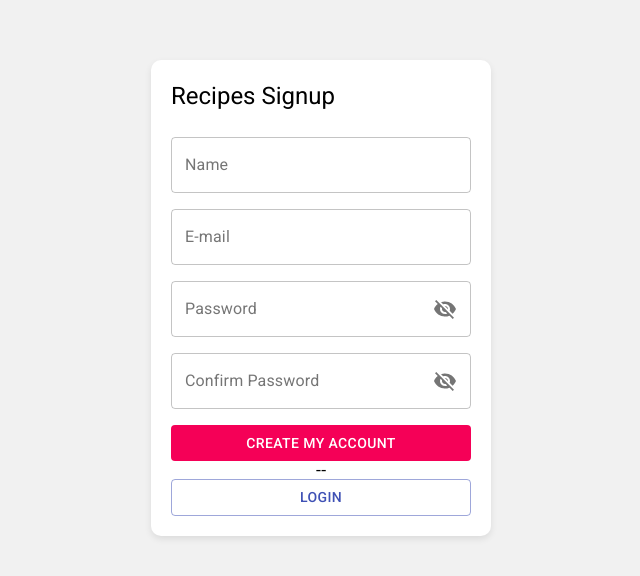
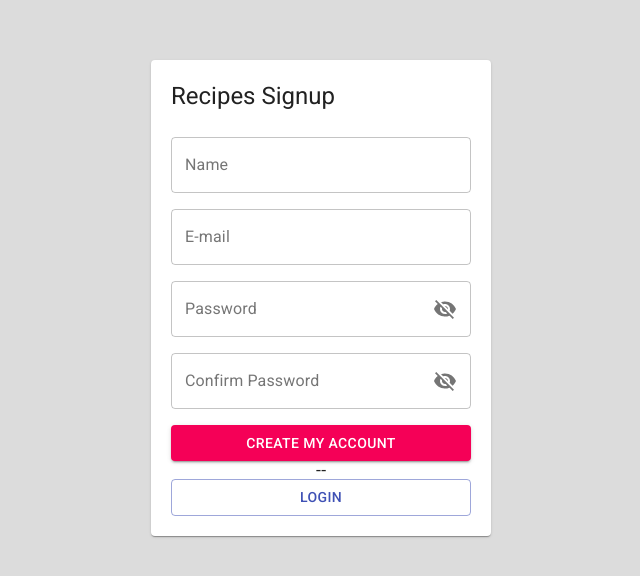
Before and after one commit to pedropaulodf/desafio-onesight, a React (Create React App) app: page /register in a window 1280 px wide. Shown: the part 102-678 px from the top of the page, without its empty margins (319-959 px from the left). Built offline with nearby package versions, Linux system fonts and the light colour scheme.

Commit message:
Aviso visual de loading nos botões de login e criar conta

```diff
--- a/src/pages/CreateAccount.js
+++ b/src/pages/CreateAccount.js
@@ -1,12 +1,42 @@
 import { useEffect, useState } from "react";
 import { useSelector } from "react-redux";
-import styled from "styled-components";
 import api from "../services/api.js";
 import { useHistory } from "react-router";
 import { Visibility, VisibilityOff } from "@material-ui/icons";
 import MuiAlert from "@material-ui/lab/Alert";
 import {apiSignupURL} from '../utils/Utils';
-import { Button, FormControl, Grid, IconButton, InputAdornment, InputLabel, OutlinedInput, Snackbar, Typography } from "@material-ui/core";
+import { makeStyles } from '@material-ui/core/styles';
+import { Box, Button, CircularProgress, FormControl, Grid, IconButton, InputAdornment, InputLabel, OutlinedInput, Paper, Snackbar, Typography } from "@material-ui/core";
+
+const useStyles = makeStyles((theme) => ({
+  wrapper: {
+    position: 'relative',
+  },
+  buttonProgress: {
+    position: 'absolute',
+    top: '50%',
+    left: '50%',
+    marginTop: -12,
+    marginLeft: -12,
+  },
+  paperBGLogin: {
+    width: '100%',
+    maxWidth: '300px',
+    display: 'flex',
+    flexDirection: 'column',
+    justifyContent: 'center',
+    alignItems: 'center',
+    padding: '20px',
+  },
+  BgLogin: {
+    width: '100vw',
+    height: '100vh',
+    display: 'flex',
+    justifyContent: 'center',
+    alignItems: 'center',
+    backgroundColor: '#dcdcdc',
+  }
+}));
 
 function Alert(props) {
   return <MuiAlert elevation={6} variant="filled" {...props} />;
@@ -15,10 +45,11 @@ function Alert(props) {
 export default function CreateAccount() {
   const logged = useSelector((state) => state.login);
   const history = useHistory();
+  const classes = useStyles();
 
-  const [btnFormSendDisabled, setBtnFormSendDisabled] = useState(false);
   const [errorMessage, setErrorMessage] = useState('');
-  const [openAlertError, setOpenAlertError] = useState(false);
+  const [openAlertError, setOpenAlertError] = useState({state: false, severity: 'error'});
+  const [loading, setLoading] = useState(false);
   const [userLoginValues, setUserLoginValues] = useState({
     name: '',
     email: '',
@@ -35,7 +66,8 @@ export default function CreateAccount() {
 
   async function handleFormSubmit(event) {
     event.preventDefault();
-    const userLogged = await api
+    setLoading(true);
+    const userRegistered = await api
       .post(`${apiSignupURL}`, {
         name: userLoginValues.name,
         email: userLoginValues.email,
@@ -48,11 +80,14 @@ export default function CreateAccount() {
         return false;
       });
 
-    if (userLogged) {
-      history.push("/categories");
+    if (userRegistered) {
+      setErrorMessage("Account created!");
+      setOpenAlertError({state: true, severity: 'success'});
+      setLoading(false);
     } else {
       setErrorMessage("Invalid e-mail or password");
-      setOpenAlertError(true);
+      setOpenAlertError({state: true, severity: 'error'});
+      setLoading(false);
     }
   }
 
@@ -60,7 +95,7 @@ export default function CreateAccount() {
     if (reason === "clickaway") {
       return;
     }
-    setOpenAlertError(false);
+    setOpenAlertError({state: false});
   };
 
   const handleInputsChanges = (prop) => (event) => {
@@ -85,44 +120,36 @@ export default function CreateAccount() {
       case 'name':
         if (userLoginValues.name.length <= 3) {
           setErrorMessage("Name must be greater than 3");
-          setOpenAlertError(true);
-          setBtnFormSendDisabled(true);
+          setOpenAlertError({state: true, severity: 'error'});
         }else{
-          setOpenAlertError(false);
-          setBtnFormSendDisabled(false);
+          setOpenAlertError({state: false, severity: 'error'});
         }
         break;
 
         case 'email':
           if (userLoginValues.email.length <= 3) {
             setErrorMessage("Email must be greater than 3");
-            setOpenAlertError(true);
-            setBtnFormSendDisabled(true);
+            setOpenAlertError({state: true, severity: 'error'});
           }else{
-            setOpenAlertError(false);
-            setBtnFormSendDisabled(false);
+            setOpenAlertError({state: false, severity: 'error'});
           }
           break;
 
         case 'password':
           if (userLoginValues.password.length <= 6) {
             setErrorMessage("Password must be greater than 6");
-            setOpenAlertError(true);
-            setBtnFormSendDisabled(true);
+            setOpenAlertError({state: true, severity: 'error'});
           }else{
-            setOpenAlertError(false);
-            setBtnFormSendDisabled(false);
+            setOpenAlertError({state: false, severity: 'error'});
           }
           break;
 
         case 'passwordConfirm':
           if (userLoginValues.passwordConfirm.length <= 6) {
             setErrorMessage("Confirm Password must be greater than 6");
-            setOpenAlertError(true);
-            setBtnFormSendDisabled(true);
+            setOpenAlertError({state: true, severity: 'error'});
           }else{
-            setOpenAlertError(false);
-            setBtnFormSendDisabled(false);
+            setOpenAlertError({state: false, severity: 'error'});
           }
           break;
 
@@ -136,8 +163,8 @@ export default function CreateAccount() {
   }
 
   return (
-    <StyledContainer>
-      <StyledBoxLogin>
+    <Box className={classes.BgLogin}>
+      <Paper className={classes.paperBGLogin}>
         <form onSubmit={handleFormSubmit}>
           <Grid container spacing={2}>
             <Grid item xs={12} sm={12} md={12}>
@@ -241,31 +268,32 @@ export default function CreateAccount() {
                       </IconButton>
                     </InputAdornment>
                   }
-
                 />
               </FormControl>
             </Grid>
 
             <Grid item xs={12} sm={12} md={12}>
+              <div className={classes.wrapper}>
                   <Button
                     fullWidth
                     variant="contained"
                     color="secondary"
                     type="submit"
-                disableElevation
-                disabled={btnFormSendDisabled}
+                    disabled={loading}
                   >
                     Create my account
                   </Button>
+                  {loading && <CircularProgress size={24} className={classes.buttonProgress} />}
+                </div>
             </Grid>
           </Grid>
 
           <Snackbar
-            open={openAlertError}
+            open={openAlertError.state}
             autoHideDuration={3000}
             onClose={handleCloseAlertError}
           >
-            <Alert onClose={handleCloseAlertError} severity="error">
+            <Alert onClose={handleCloseAlertError} severity={openAlertError.severity}>
               {errorMessage}
             </Alert>
           </Snackbar>
@@ -280,29 +308,7 @@ export default function CreateAccount() {
         >
           Login
         </Button>
-      </StyledBoxLogin>
-    </StyledContainer>
+      </Paper>
+    </Box>
   );
 }
-
-const StyledContainer = styled.div`
-  width: 100vw;
-  height: 100vh;
-  display: flex;
-  justify-content: center;
-  align-items: center;
-  background-color: #f1f1f1;
-`;
-
-const StyledBoxLogin = styled.div`
-  width: 100%;
-  max-width: 300px;
-  display: flex;
-  flex-direction: column;
-  justify-content: center;
-  align-items: center;
-  padding: 20px;
-  background-color: white;
-  border-radius: 10px;
-  box-shadow: 0px 3px 7px 0px rgb(0 0 0 / 9%);
-`;
--- a/src/pages/Login.js
+++ b/src/pages/Login.js
@@ -1,22 +1,43 @@
 import { useEffect, useState } from "react";
 import { useDispatch, useSelector } from "react-redux";
-import styled from "styled-components";
 import api from "../services/api.js";
 import { useHistory } from "react-router";
-import {
-  Button,
-  FormControl,
-  Grid,
-  IconButton,
-  InputAdornment,
-  InputLabel,
-  OutlinedInput,
-  Snackbar,
-  Typography,
-} from "@material-ui/core";
 import { Visibility, VisibilityOff } from "@material-ui/icons";
 import MuiAlert from "@material-ui/lab/Alert";
 import {apiLoginURL} from '../utils/Utils';
+import { makeStyles } from '@material-ui/core/styles';
+import CircularProgress from '@material-ui/core/CircularProgress';
+import { Box, Button, FormControl, Grid, IconButton, InputAdornment, InputLabel, OutlinedInput, Paper, Snackbar, Typography } from "@material-ui/core";
+
+const useStyles = makeStyles((theme) => ({
+  wrapper: {
+    position: 'relative',
+  },
+  buttonProgress: {
+    position: 'absolute',
+    top: '50%',
+    left: '50%',
+    marginTop: -12,
+    marginLeft: -12,
+  },
+  paperBGLogin: {
+    width: '100%',
+    maxWidth: '300px',
+    display: 'flex',
+    flexDirection: 'column',
+    justifyContent: 'center',
+    alignItems: 'center',
+    padding: '20px',
+  },
+  BgLogin: {
+    width: '100vw',
+    height: '100vh',
+    display: 'flex',
+    justifyContent: 'center',
+    alignItems: 'center',
+    backgroundColor: '#f1f1f1',
+  }
+}));
 
 function Alert(props) {
   return <MuiAlert elevation={6} variant="filled" {...props} />;
@@ -26,31 +47,29 @@ export default function Login() {
   const logged = useSelector((state) => state.login);
   const history = useHistory();
   const dispatch = useDispatch();
+  const classes = useStyles();
 
+  const [errorMessage, setErrorMessage] = useState('');
+  const [openAlertError, setOpenAlertError] = useState(false);
+  const [loading, setLoading] = useState(false);
   const [userLoginValues, setUserLoginValues] = useState({
     email: '',
     password: '',
     showPassword: false,
   });
-  const [errorMessage, setErrorMessage] = useState('');
-  const [openAlertError, setOpenAlertError] = useState(false);
-  const [btnFormSendDisabled, setBtnFormSendDisabled] = useState(true);
-
-  useEffect(() => {
-    setOpenAlertError(false);
-    setBtnFormSendDisabled(false);
-    setErrorMessage('');
-  }, [userLoginValues.email, userLoginValues.password]);
 
   useEffect(() => {
     if (logged) {
       history.push("/categories");
     }
-  }, []);
+    setOpenAlertError(false);
+    setLoading(false);
+    setErrorMessage('');
+  }, [userLoginValues.email, userLoginValues.password]);
 
   async function handleFormSubmit(event) {
     event.preventDefault();
-    setBtnFormSendDisabled(true);
+    setLoading(true);
     const userLogged = await api
       .post(`${apiLoginURL}`, {
         email: userLoginValues.email,
@@ -72,7 +91,7 @@ export default function Login() {
     } else {
       setErrorMessage("Invalid e-mail or password");
       setOpenAlertError(true);
-      setBtnFormSendDisabled(false);
+      setLoading(false);
     }
   }
 
@@ -86,12 +105,14 @@ export default function Login() {
   const handleInputsChanges = (prop) => (event) => {
     setUserLoginValues({ ...userLoginValues, [prop]: event.target.value });
   };
+
   const handleClickShowPassword = () => {
     setUserLoginValues({
       ...userLoginValues,
       showPassword: !userLoginValues.showPassword,
     });
   };
+
   const handleMouseDownPassword = (event) => {
     event.preventDefault();
   };
@@ -101,8 +122,9 @@ export default function Login() {
   }
 
   return (
-    <StyledContainer>
-      <StyledBoxLogin>
+    <Box className={classes.BgLogin}>
+      <Paper className={classes.paperBGLogin}>
+
         <form onSubmit={handleFormSubmit}>
           <Grid container spacing={2}>
             <Grid item xs={12} sm={12} md={12}>
@@ -159,16 +181,18 @@ export default function Login() {
             </Grid>
 
             <Grid item xs={12} sm={12} md={12}>
+              <div className={classes.wrapper}>
                 <Button
                   fullWidth
                   variant="contained"
                   color="primary"
                   type="submit"
-                disableElevation
-                disabled={btnFormSendDisabled}
+                  disabled={loading}
                 >
                   Login
                 </Button>
+                {loading && <CircularProgress size={24} className={classes.buttonProgress} />}
+              </div>
             </Grid>
           </Grid>
 
@@ -192,29 +216,7 @@ export default function Login() {
         >
           Signup
         </Button>
-      </StyledBoxLogin>
-    </StyledContainer>
+      </Paper>
+    </Box>
   );
 }
-
-const StyledContainer = styled.div`
-  width: 100vw;
-  height: 100vh;
-  display: flex;
-  justify-content: center;
-  align-items: center;
-  background-color: #f1f1f1;
-`;
-
-const StyledBoxLogin = styled.div`
-  width: 100%;
-  max-width: 300px;
-  display: flex;
-  flex-direction: column;
-  justify-content: center;
-  align-items: center;
-  padding: 20px;
-  background-color: white;
-  border-radius: 10px;
-  box-shadow: 0px 3px 7px 0px rgb(0 0 0 / 9%);
-`;
--- a/src/pages/MealCategories.js
+++ b/src/pages/MealCategories.js
@@ -129,6 +129,7 @@ export default function MealCategories() {
               {
                 rows.map(row => {
                   prepareRow(row);
+                  console.log(row)
                   return (
                     <TableRow {...row.getRowProps()} >
                       {
```
Also changed, not shown: 1 other file (tests, documents, lock files or other folders). Lines whose indentation alone changed are shown as unchanged.
